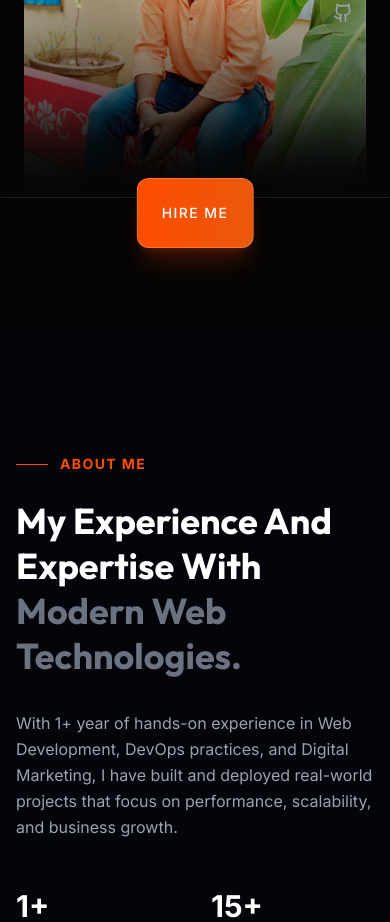
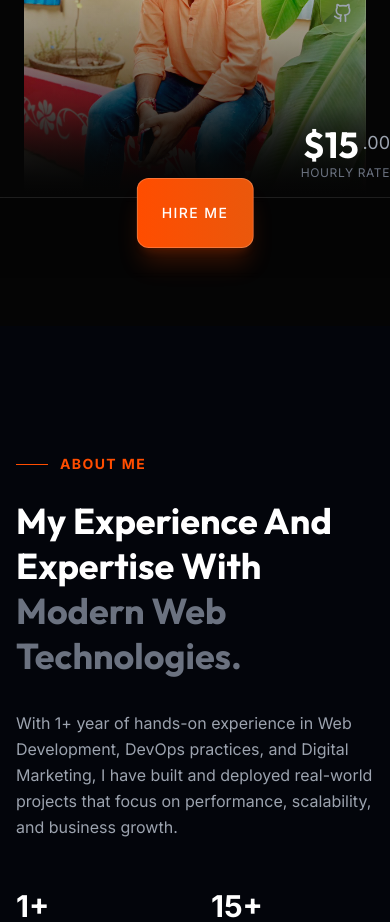
Before and after one commit to Stackvil/raviportfolio, a React (Vite) app: page / in a window 390 px wide. Shown: the part 900-1822 px from the top of the page. Built offline with nearby package versions, Linux system fonts and the light colour scheme; no server answers.

Commit message:
Fix hourly rate visibility on mobile

```diff
--- a/src/sections/Hero.jsx
+++ b/src/sections/Hero.jsx
@@ -82,12 +82,12 @@ export const Hero = () => {
                 </motion.div>
 
                 {/* Bottom Status Panel */}
-                <div className="absolute bottom-0 right-6 z-20 hidden md:block">
-                    <div className="flex items-end gap-1">
-                        <span className="text-5xl font-bold font-heading text-white">$15</span>
-                        <span className="text-xl text-gray-400 mb-2">.00</span>
+                <div className="absolute bottom-4 right-0 md:right-6 z-20">
+                    <div className="flex items-end gap-1 justify-end">
+                        <span className="text-4xl md:text-5xl font-bold font-heading text-white">$15</span>
+                        <span className="text-lg md:text-xl text-gray-400 mb-2">.00</span>
                     </div>
-                    <p className="text-right text-gray-500 text-sm uppercase tracking-wider">Hourly Rate</p>
+                    <p className="text-right text-gray-500 text-xs md:text-sm uppercase tracking-wider">Hourly Rate</p>
                 </div>
             </div>
 
```
